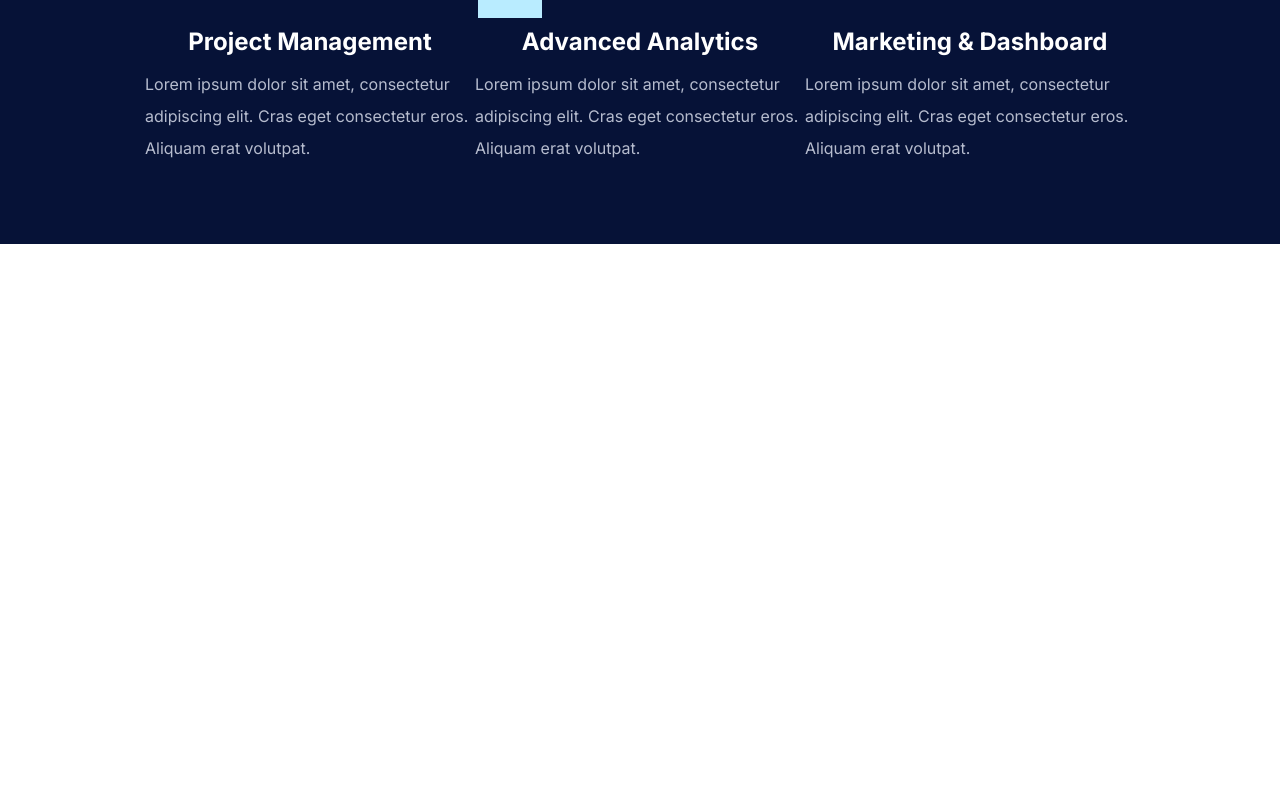
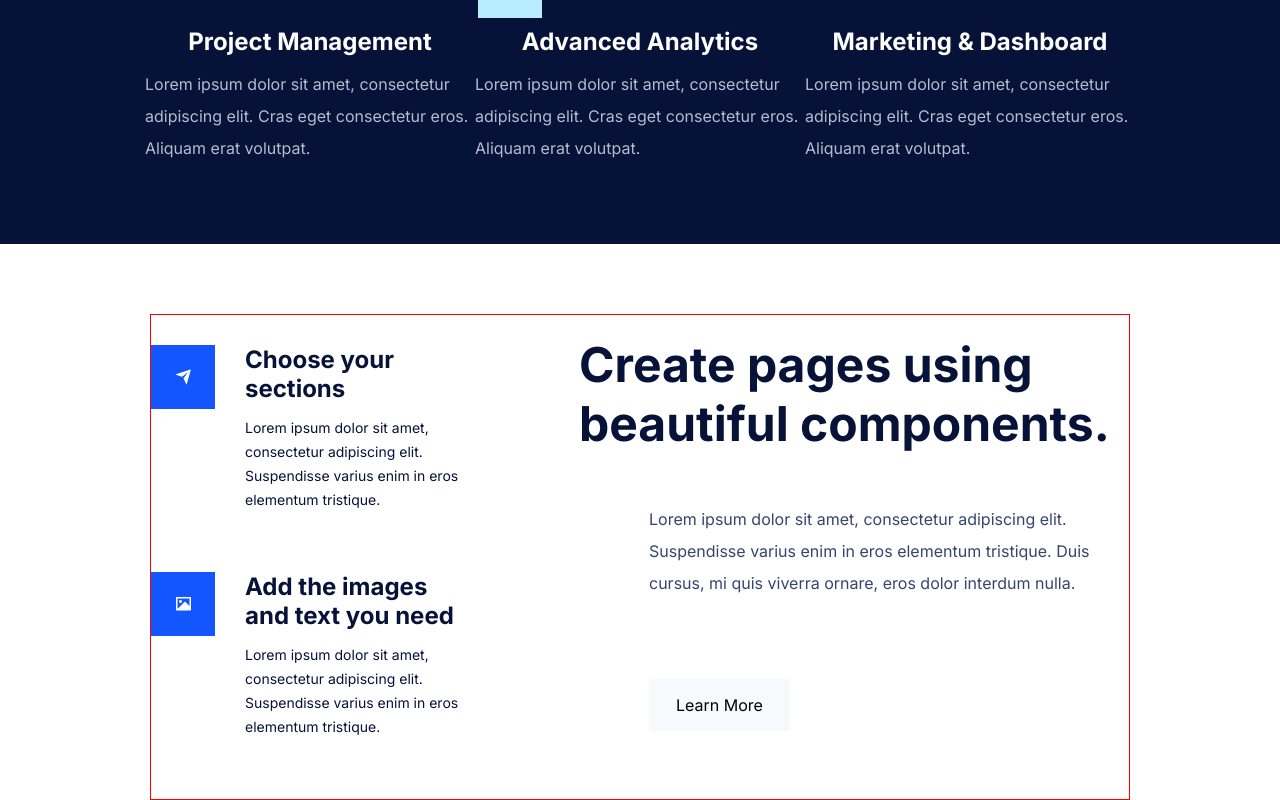
Before and after one commit to Datodia/digilab, a React (Vite) app: page / in a window 1280 px wide. Shown: the part 3497-4297 px from the top of the page. Before the commit the page ends 3741 px from the top, so only its background shows below. Built offline with nearby package versions, Linux system fonts and the light colour scheme.

Commit message:
feat: add create section

```diff
--- a/src/App.tsx
+++ b/src/App.tsx
@@ -7,6 +7,7 @@ import { Trust } from './components/Trust/Trust'
 import { VideoSec } from './components/VideoSec/VideoSec'
 import { Opus } from './components/Opus/Opus'
 import { Work } from './components/Work/Work'
+import { Create } from './components/Create/Create'
 
 function App() {
 
@@ -18,6 +19,7 @@ function App() {
       <VideoSec />
       <Opus />
       <Work />
+      <Create />
     </Wrapper>
   )
 }
--- /dev/null
+++ b/src/components/Create/Create.tsx
@@ -0,0 +1,144 @@
+import styled from "styled-components"
+
+export const Create = () => {
+    return (
+        <Wrapper>
+            <Pages>
+                <Title>
+                    Create pages using beautiful components.
+                </Title>
+                <Desc>
+                    Lorem ipsum dolor sit amet, consectetur adipiscing elit.
+                    Suspendisse varius enim in eros elementum tristique.
+                    Duis cursus, mi quis viverra ornare, eros dolor interdum nulla.
+                </Desc>
+                <Button>
+                    Learn More
+                </Button>
+            </Pages>
+            <Choose>
+                <Block>
+                    <ImgDiv>
+                        <Img src="assets/sent.svg" />
+                    </ImgDiv>
+                    <TextDiv>
+                        <TextTitle>Choose your sections</TextTitle>
+                        <TextDesc>Lorem ipsum dolor sit amet, consectetur adipiscing elit. Suspendisse varius enim in eros elementum tristique.</TextDesc>
+                    </TextDiv>
+                </Block>
+                <Block>
+                    <ImgDiv>
+                        <Img src="assets/img.svg" />
+                    </ImgDiv>
+                    <TextDiv>
+                        <TextTitle>Add the images and text you need</TextTitle>
+                        <TextDesc>Lorem ipsum dolor sit amet, consectetur adipiscing elit. Suspendisse varius enim in eros elementum tristique.</TextDesc>
+                    </TextDiv>
+                </Block>
+            </Choose>
+
+        </Wrapper>
+    )
+}
+
+const Wrapper = styled.div`
+    width: 330px;
+    margin: auto;
+    border: 1px solid red;
+    margin-top: 70px;
+    @media screen and (min-width: 1000px) {
+        width: 980px;
+        display: flex;
+        justify-content: space-between;
+    }
+`
+
+const Choose = styled.div`
+    margin-top: 30px;
+    @media screen and (min-width: 1000px) {
+        order: 1;
+        display: flex;
+        flex-direction: column;
+    }
+`
+const Block = styled.div`
+    display: flex;
+    justify-content: space-around;
+    margin-bottom: 60px;
+    @media screen and (min-width: 1000px) {
+        gap: 30px;
+    }
+`
+
+const ImgDiv = styled.div`
+    width: 64px;
+    height: 64px;
+    background-color: #1355FF;
+    display: flex;
+    justify-content: center;
+    align-items: center;
+`
+const Img = styled.img`
+
+`
+
+const TextDiv = styled.div`
+    width: 215px;
+`
+
+const TextTitle = styled.h2`
+    font-size: 24px;
+    color: #061237;
+    font-weight: 700;
+`
+const TextDesc = styled.p`
+    font-size: 14px;
+    line-height: 24px;
+    color: #061237;
+    font-weight: 400;
+    margin-top: 13px;
+`
+
+const Pages = styled.div`
+    @media screen and (min-width: 1000px) {
+        order: 2;
+        display: flex;
+        flex-direction: column;
+        width: 550px;
+    }
+`
+
+const Title = styled.h2`
+    font-size: 48px;
+    color:#061237;
+    font-weight: 700;
+    @media screen and (min-width: 1000px) {
+        margin-top: 20px;
+    }
+`
+const Desc = styled.p`
+    font-size: 16px;
+    font-weight: 400;
+    color:#37456C;
+    line-height: 32px;
+    margin-top: 30px;
+    padding-left: 70px;
+    @media screen and (min-width: 1000px) {
+        margin-top: 50px;
+    }
+`
+
+const Button = styled.div`
+    width: 141px;
+    height: 52px;
+    background-color: #F7F9FC;
+    display: flex;
+    justify-content: center;
+    align-items: center;
+    margin-left: 70px;
+    margin-top: 40px;
+    cursor: pointer;
+    @media screen and (min-width: 1000px) {
+        margin-top: 80px;
+    }
+`
```
Also changed, not shown: public/assets/img.svg (added), public/assets/sent.svg (added).
